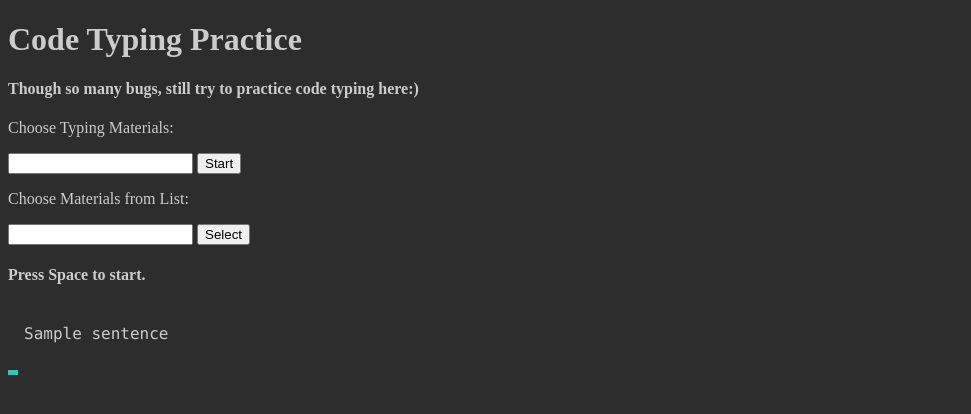
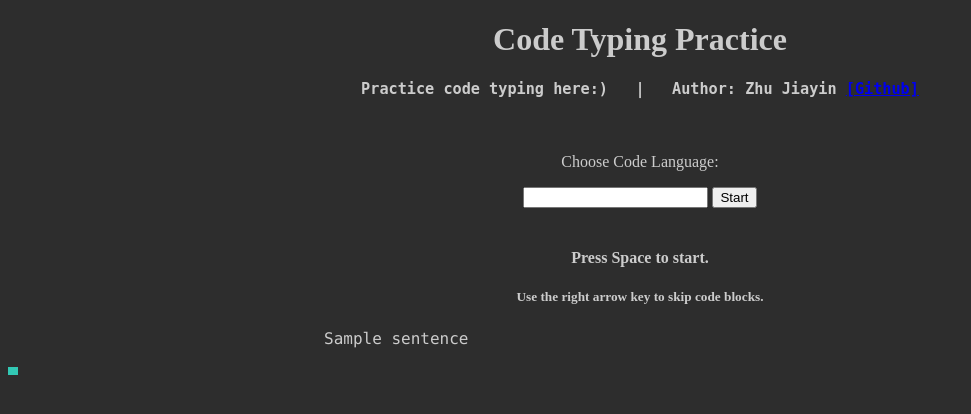
Before and after one commit to viridityzhu/code-typing, a Django app: template codeTyping/templates/index.html in a window 1280 px wide. Shown: the top 414 px of the page, without its empty margins (0-971 px from the left). Run offline with Django 3.2, Linux system fonts and the light colour scheme; the template is opened without the code that fills it: most values are stand-ins (such as "Sample title", 1, 10 or a date in 2020).

Commit message:
Version 1.0git add .git add .! Fixed every bug I can think of

```diff
--- a/codeTyping/static/m.css
+++ b/codeTyping/static/m.css
@@ -1,3 +1,23 @@
+#heading{
+    text-align: center;
+}
+#func{
+    text-align: center;
+}
+
+#choose div{
+    padding: 20px;
+    width: 300px;
+}
+#chooseMaterial{
+    display: none;
+}
+div{
+    margin: 0 auto;
+}
+pre[class*="language-"]{
+    margin-left: 25%;
+}
 .darkMode{
     color: #ccc;
     background: #2d2d2d;
@@ -16,13 +36,13 @@
 #arrow{
     width: 10px;
     position: absolute;
-    height: 5px;
+    height: 8px;
     background: rgb(50,200,180);
     /*left: 200px;*/
 }
 .errArrow{
-    background: red;
+    background: #f57242;
     width: 10px;
     position: absolute;
-    height: 5px;
+    height: 22px;
 }
--- a/codeTyping/static/prism.css
+++ b/codeTyping/static/prism.css
@@ -37,8 +37,8 @@ pre[class*="language-"] {
 
 /* Code blocks */
 pre[class*="language-"] {
-	padding: 1em;
-	margin: .5em 0;
+	/*padding: 1em;*/
+	/*margin: .5em 0;*/
 	overflow: auto;
 }
 
--- a/codeTyping/templates/index.html
+++ b/codeTyping/templates/index.html
@@ -13,40 +13,47 @@
     <body class="darkMode">
         <div id="heading">
             <h1>Code Typing Practice</h1>
-            <h4>Though so many bugs, still try to practice code typing here:)</h4>
+            <h3><pre>Practice code typing here:)   |   Author: Zhu Jiayin <a href="https://github.com/viridityzhu">[Github]</a></pre></h3>
         </div>
 
         <div id="func">
+            <div id="choose">
                 <form method="get" name="chooseTypingMaterial">
-                <div id="choose">
-                    <p>Choose Typing Materials:</p>
+                    <div id="chooseType" style="display:{{display1}}">
+                        <p>Choose Code Language:</p>
                         <input type="text" name="choose" list="materialTypeList">
                         <datalist id="materialTypeList">
                             <option>C codes</option>
                             <option>Java codes</option>
                             <option>Python codes</option>
-                        <option>English Articles</option>
-                        <option>Randomly Mixed</option>
+                            <!-- <option>English Articles</option> -->
+                            <!-- <option>Randomly Mixed</option> -->
                         </datalist>
                         <button type="submit">Start</button>
                     </div>
                 </form>
 
-            <form method="get" name="materialLst">
+                <form method="get" name="materialLst" id="materialLst">
+                    <div id="chooseMaterial" style="display:{{display2}}">
                         <p>Choose Materials from List:</p>
-                <input type="text" name="material" list="materialList">
+                        <input type="text" name="material" id='materialInput' list="materialList">
                         <datalist id="materialList">
                            {% for i in materials %}
                                 <option>{{i}}</option>
                             {% endfor %}
                         </datalist>
-                <button type='submit' name="typeName" value="{{typeName}}">Select</button>
+                        <button type='submit' name="typeName" value="{{typeName}}" id='typeNameButton'>Select</button>
+                    </div>
                 </form>
+            </div>
 
             <h4 id="typingStatus">Press Space to start.</h4>
+            <h5>Use the right arrow key to skip code blocks.</h5>
 
+            <div id="codeDiv">
                 <pre><code class="lang-{{language}}">{% for i in sentences%}{{i}}{% endfor %}
 </code></pre>
+            </div>
         </div>
 
         <div id="hiddenDiv">
@@ -75,7 +82,7 @@
     isAfterStart = false; // is after start
     codeElms = document.getElementsByTagName('code')[0].children;
     currentElmNum = 0;
-    errs = [];
+    curElm = codeElms[0];
     var eHiddenInput = document.getElementById("hiddenInput");
 
     var start = function(e){
@@ -102,9 +109,28 @@
             isAfterStart = false;
         }
     }
+    var submitMaterialChoice = function submitMaterialChoice(){
+        // material=hannuota.py&typeName=Python+codes
+        var material = "*random";
+        var typeName = '{{language}} codes';
+        var form = document.getElementById('materialLst');
+        var materialInput = document.getElementById('materialInput');
+        var typeNameButton = document.getElementById('typeNameButton');
+
+        materialInput.value = material;
+        typeNameButton.value = typeName;
+        typeNameButton.click();
+
+    }
     var judge = function judge(e) {
-        var curElm = codeElms[currentElmNum];
+        curElm = codeElms[currentElmNum];
+        try{
             var curStr = curElm.textContent;
+        }
+        catch(e){
+            // finish one material, move on to another one
+            submitMaterialChoice();
+        }
 
         var inputStr = e.target.value;
         var inputLen = inputStr.length;
@@ -113,18 +139,43 @@
         console.log('inputStr: '+inputStr+
             '\ncurStr '+ curStr);
 
+
+        if (e.code == 'ArrowRight'){
+            // skip this code element
+            console.log(e.code);
+
+            // highlight current element
+            curElm.classList.remove("doNotHighlight");
+            // move to next element
+            curElm = codeElms[++currentElmNum];
+            // refresh input
+            eHiddenInput.value = '';
+
+
+            // This is a \n or tab
+            while(curElm.classList.contains('lf') || curElm.classList.contains('tab')){
+                console.log('lf or tab.');
+                curElm = codeElms[++currentElmNum];
+                moveArrow(curElm, 0, 1);
+            }
+        }
+
+
+
         // arrow position depends on curElm.left and inputLen/curStr.length
         moveArrow(curElm, inputLen, curStr.length);
+
+        deleteErrArrow();
 
         for(var curLen = 0; curLen < inputLen; curLen ++){
             if(inputStr[curLen] != curStr[curLen]) {
                 // error posion depends on curElm and curLen
-                errs += createErrArrow(curElm, curLen, curStr.length);
+                createErrArrow(curElm, curLen, curStr.length, inputStr[curLen]);
                 isRight = false;
             }
             else if (curLen == inputLen){
                 isRight = true;
-                deleteErrArrow(errs[errs.length - 1]);
+
             }
         }
 
@@ -138,8 +189,10 @@
         }
 
         // This is a \n or tab
-        while(curElm.classList.contains('lf') || curElm.classList.contains('tab')){
-            console.log('lf or tab.');
+        while(curElm.classList.contains('lf') || curElm.classList.contains('tab') || curElm.classList.contains('comment')){
+            console.log('lf or tab or comment.');
+            // highlight current element
+            curElm.classList.remove("doNotHighlight");
             curElm = codeElms[++currentElmNum];
             moveArrow(curElm, 0, 1);
         }
@@ -186,18 +239,26 @@
             arrowDiv = document.getElementById('arrow');
         }
         arrowDiv.style.left = rect.left + (rect.right - rect.left) * (inputLen / totalLen) + 'px';
-        arrowDiv.style.top = rect.bottom + 'px';
+        arrowDiv.style.top = rect.bottom + window.scrollY + 'px';
         return arrowDiv.style.left
     };
-    var createErrArrow = function createErrArrow(elm, inputLen, totalLen){
+    var createErrArrow = function createErrArrow(elm, inputLen, totalLen, letter){
         var errArr = document.createElement('div');
         errArr.classList += 'errArrow';
+        errArr.innerHTML = letter;
         arrLeft = moveArrow(elm, inputLen, totalLen, errArr);
         document.getElementsByTagName('body')[0].appendChild(errArr);
         return errArr;
     };
-    var deleteErrArrow = function deleteErrArrow(errArr){
-        errArr.parentNode.removeChild(errArr);
+    var deleteErrArrow = function deleteErrArrow(){
+        errs = document.getElementsByClassName("errArrow");
+        var errNum = errs.length;
+        while(errs.length > 0){
+            errs[0].parentNode.removeChild(errs[0]);
+        }
+
+
+
     };
     document.addEventListener("keypress",start);
     document.getElementById("hiddenInput").addEventListener("input",afterStart);
```
Also changed, not shown: codeTyping/codeTyping/views.py (+9 -1 lines). Lines whose indentation alone changed are shown as unchanged.
